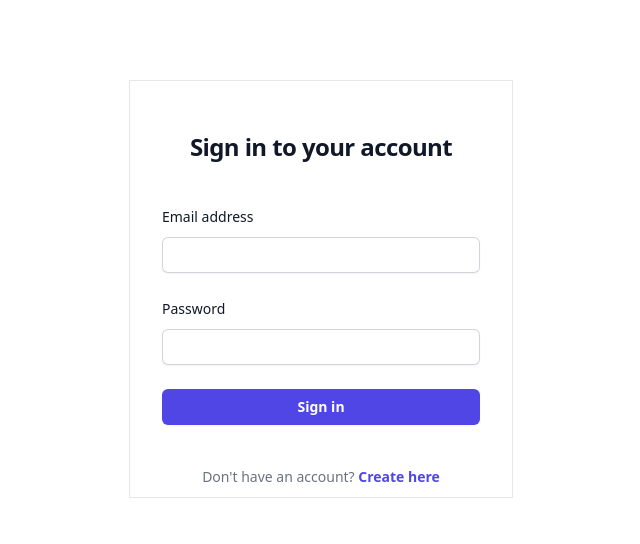
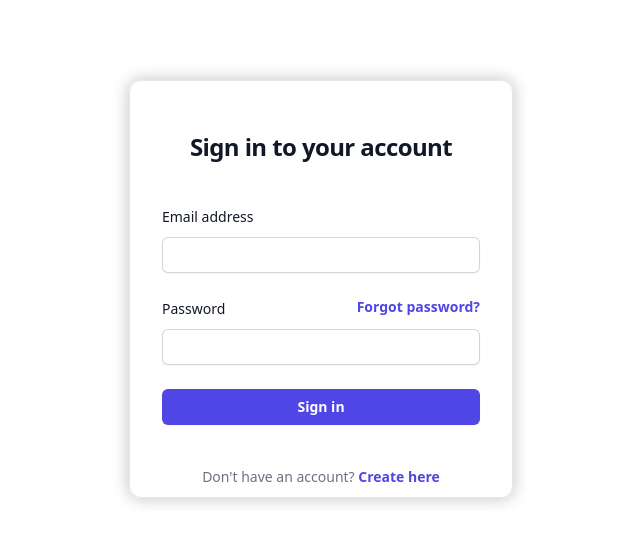
Before and after one commit to gyandors/Rexpenses, a React (Vite) app: page /auth in a window 1280 px wide. Shown: the top 544 px of the page, without its empty margins (319-959 px from the left). Built offline with nearby package versions, Linux system fonts and the light colour scheme.

Commit message:
Created login form for user login

```diff
--- a/package.json
+++ b/package.json
@@ -10,6 +10,7 @@
     "preview": "vite preview"
   },
   "dependencies": {
+    "axios": "^1.6.8",
     "react": "^18.2.0",
     "react-dom": "^18.2.0",
     "react-router-dom": "^5.3.4"
--- a/src/App.jsx
+++ b/src/App.jsx
@@ -1,19 +1,29 @@
-import { Route, Switch } from 'react-router-dom';
+import { useContext } from 'react';
+import { Route, Switch, Redirect } from 'react-router-dom';
+
+import AuthContext from './context/AuthContext';
 
 import Header from './components/Header/Header';
-import AuthPage from './components/pages/AuthPage';
-import NotFoundPage from './components/pages/NotFoundPage';
+import AuthPage from './pages/AuthPage';
+import ProfilePage from './pages/ProfilePage';
+import NotFoundPage from './pages/NotFoundPage';
 // import Modal from './components/UI/Modal';
 
 export default function App() {
+  const authCtx = useContext(AuthContext);
+
   return (
     <>
       <Header />
       <Switch>
         {/* <Route path="/"><Modal /></Route> */}
 
+        <Route path="/profile">
+          {authCtx.loggedIn ? <ProfilePage /> : <Redirect to="/auth" />}
+        </Route>
+
         <Route path="/auth">
-          <AuthPage />
+          {authCtx.loggedIn ? <Redirect to="/profile" /> : <AuthPage />}
         </Route>
 
         <Route>
--- a/src/components/Auth/AuthForm.jsx
+++ b/src/components/Auth/AuthForm.jsx
@@ -1,13 +1,20 @@
-import { useState, useRef } from 'react';
+import { useState, useRef, useContext } from 'react';
+import { useHistory } from 'react-router-dom';
+import axios from 'axios';
 // import Modal from '../UI/Modal';
 
-/* eslint-disable react/no-unescaped-entities */
+import AuthContext from '../../context/AuthContext';
+
 export default function AuthForm() {
   const [haveAccount, setHaveAccount] = useState(true);
 
   const emailRef = useRef();
   const passwordRef = useRef();
   const confirmPasswordRef = useRef();
+
+  const authCtx = useContext(AuthContext);
+
+  const history = useHistory();
 
   function handleFormSubmit(event) {
     event.preventDefault();
@@ -16,8 +23,23 @@ export default function AuthForm() {
     const password = passwordRef.current.value;
 
     if (haveAccount) {
-      //
-      console.log('Login');
+      axios
+        .post(
+          'https://identitytoolkit.googleapis.com/v1/accounts:signInWithPassword?key=AIzaSyBg6MckZid33tefjT5QYDu_ZX5ly5OE3LQ',
+          {
+            email: email,
+            password: password,
+            returnSecureToken: true,
+          }
+        )
+        .then((response) => {
+          authCtx.login(response.data.idToken);
+          history.replace('/profile');
+        })
+        .catch((error) => {
+          console.log(error.response.data.error.message);
+          alert(error.response.data.error.message);
+        });
     } else {
       const confirmPassword = confirmPasswordRef.current.value;
       if (password !== confirmPassword) {
@@ -57,7 +79,7 @@ export default function AuthForm() {
   }
 
   return (
-    <div className=" border flex min-h-full flex-col justify-center w-96 m-auto p-2 lg:px-8">
+    <div className="border rounded-xl shadow-[0px_0px_15px_2px_rgba(0,0,0,0.2)]  flex min-h-full flex-col justify-center w-96 m-auto p-2 lg:px-8">
       <div className="sm:mx-auto sm:w-full sm:max-w-sm">
         <h2 className="mt-10 text-center text-2xl font-bold leading-9 tracking-tight text-gray-900">
           {haveAccount ? 'Sign in to your account' : 'Create new account'}
@@ -83,12 +105,24 @@ export default function AuthForm() {
           </div>
 
           <div>
+            <div className=" flex justify-between">
               <label
                 htmlFor="password"
                 className="block text-sm font-medium leading-6 text-gray-900"
               >
                 Password
               </label>
+              {haveAccount && (
+                <div className="text-sm">
+                  <a
+                    href="#"
+                    className="font-semibold text-indigo-600 hover:text-indigo-500"
+                  >
+                    Forgot password?
+                  </a>
+                </div>
+              )}
+            </div>
 
             <input
               className="mt-2 p-2 block w-full rounded-md border-0 py-1.5 text-gray-900 shadow-sm ring-1 ring-inset ring-gray-300 placeholder:text-gray-400 focus:ring-2 focus:ring-inset focus:ring-indigo-600 sm:text-sm sm:leading-6"
--- /dev/null
+++ b/src/context/AuthContext.jsx
@@ -0,0 +1,27 @@
+/* eslint-disable react/prop-types */
+import { createContext, useState } from 'react';
+
+const AuthContext = createContext();
+
+export default AuthContext;
+
+export function AuthContextProvider({ children }) {
+  const [token, setToken] = useState(localStorage.getItem('token'));
+
+  const loggedIn = !!token;
+
+  function handleLogin(token) {
+    setToken(token);
+    localStorage.setItem('token', token);
+  }
+
+  const authCtxValue = {
+    token: token,
+    loggedIn: loggedIn,
+    login: handleLogin,
+  };
+
+  return (
+    <AuthContext.Provider value={authCtxValue}>{children}</AuthContext.Provider>
+  );
+}
--- a/src/main.jsx
+++ b/src/main.jsx
@@ -1,13 +1,18 @@
 import { StrictMode } from 'react';
 import ReactDOM from 'react-dom/client';
 import { BrowserRouter } from 'react-router-dom';
-import App from './App.jsx';
+
+import App from './App';
 import './index.css';
+
+import { AuthContextProvider } from './context/AuthContext';
 
 ReactDOM.createRoot(document.getElementById('root')).render(
   <StrictMode>
-    <BrowserRouter>
-      <App />
-    </BrowserRouter>
+    <AuthContextProvider>
+      <BrowserRouter>
+        <App />
+      </BrowserRouter>
+    </AuthContextProvider>
   </StrictMode>
 );
--- a/src/components/pages/AuthPage.jsx
+++ b/src/pages/AuthPage.jsx
@@ -1,4 +1,4 @@
-import AuthForm from '../Auth/AuthForm';
+import AuthForm from '../components/Auth/AuthForm';
 
 export default function AuthPage() {
   return (
--- /dev/null
+++ b/src/pages/ProfilePage.jsx
@@ -0,0 +1,3 @@
+export default function ProfilePage() {
+  return <h1>Welcome to Expense Tracker</h1>;
+}
```
Also changed, not shown: src/pages/NotFoundPage.jsx (renamed from src/components/pages/NotFoundPage.jsx), 1 other file (tests, documents, lock files or other folders). Lines whose indentation alone changed are shown as unchanged.
